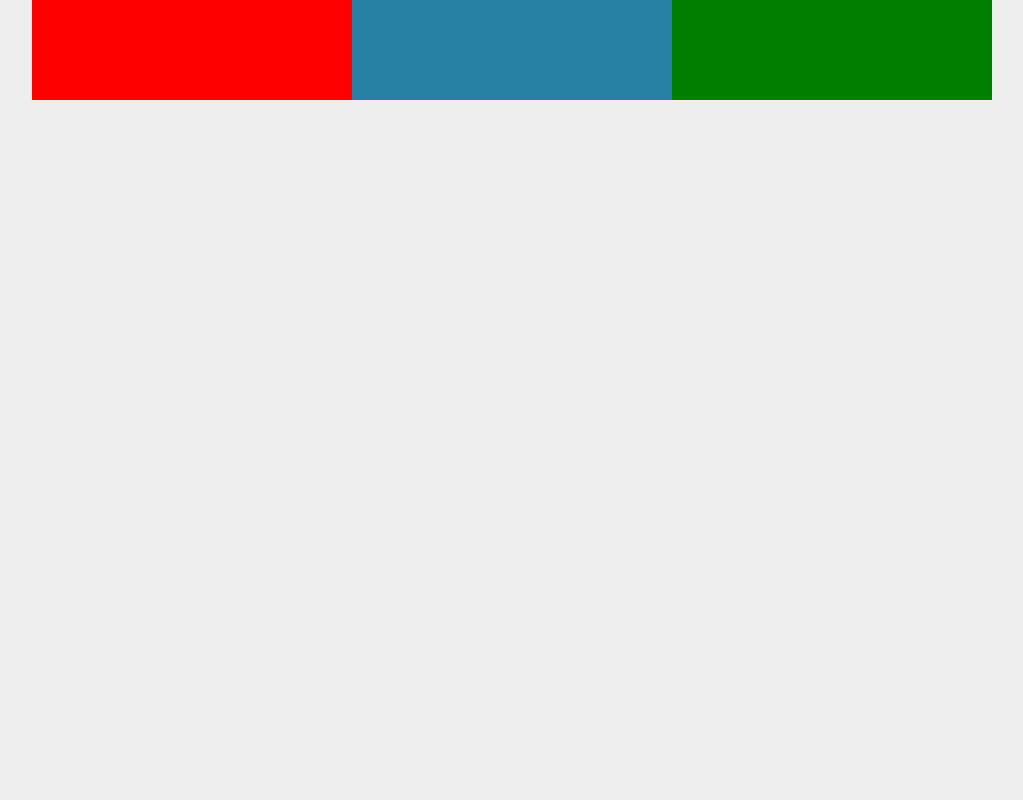
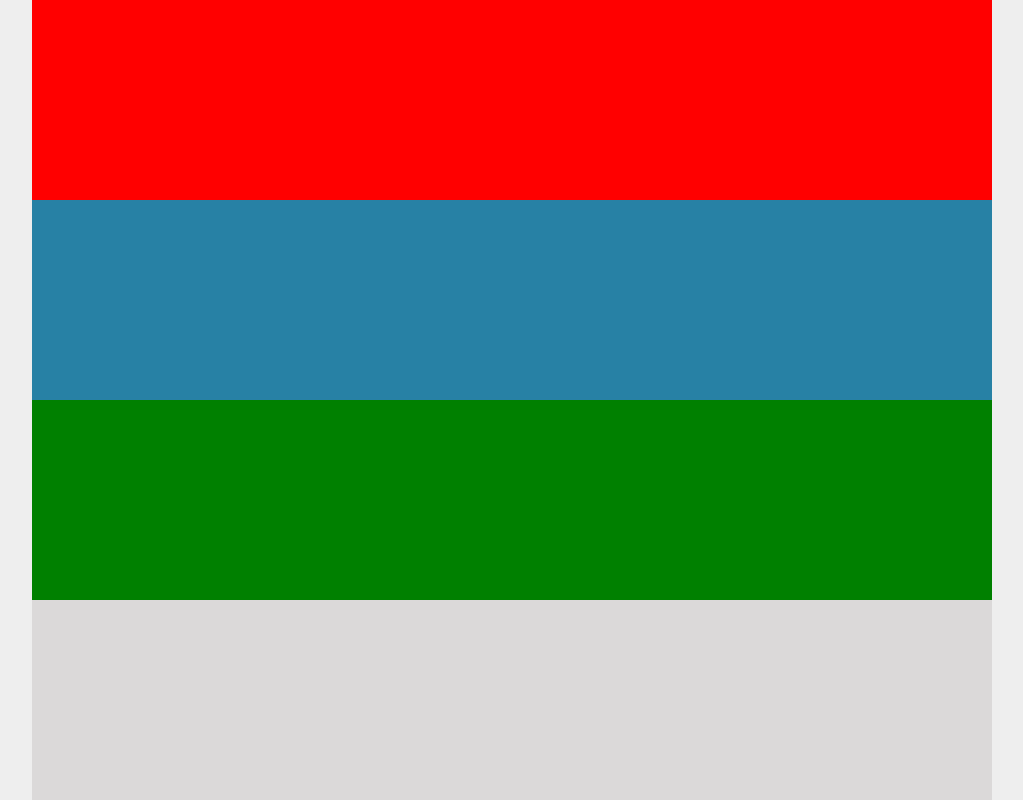
Before and after one commit to vaishnav1106/responsive, a plain HTML site: page index.html in a window 1280 px wide. Shown: the whole page, without its empty margins (128-1151 px from the left). Drawn offline with Linux system fonts and the light colour scheme.

Commit message:
flex flow

```diff
--- a/style.css
+++ b/style.css
@@ -20,13 +20,18 @@ body
 {
     display: flex;
    background:#dbd9d9;
+    flex-wrap: wrap;
+    flex-flow: column;
+    justify-content: flex-start;
+    height :800px;
 
 }
+
 
 .box
 {
   height: 100px;
-  flex-basis: 500px;
+  flex:0 0 200px;
 }
 .one
 {
```
